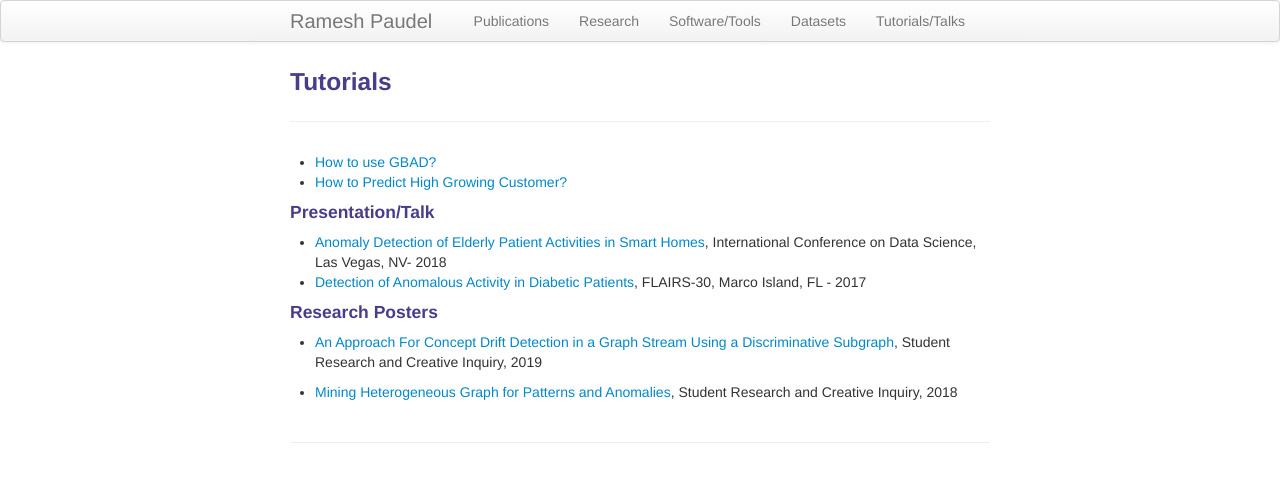
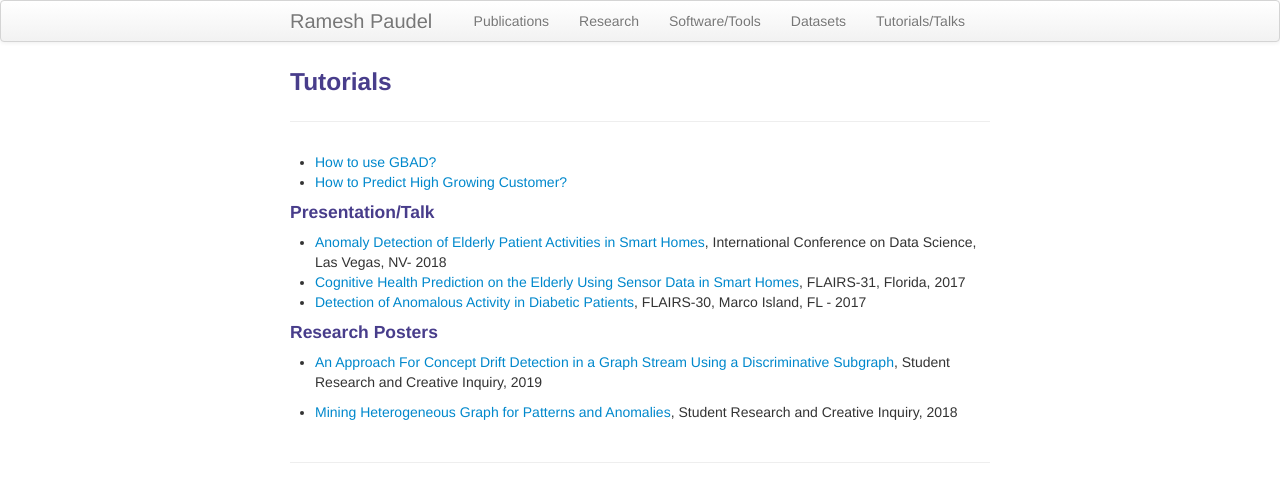
Before and after one commit to rpaudel42/rpaudel42.github.io, a Jekyll site: the page built from pages/tutorial.md, in a window 1280 px wide. Shown: the top 502 px of the page. Built offline with Jekyll 4.4.1, drawn with Linux system fonts in a browser that asks for light colours.

Commit message:
add flairs 2018 slide

```diff
--- a/pages/tutorial.md
+++ b/pages/tutorial.md
@@ -10,6 +10,7 @@ description: Tutorial Related to Graphs
 #### Presentation/Talk
 
 - [Anomaly Detection of Elderly Patient Activities in Smart Homes](/assets/anomaly-detection-elderly-3.pdf), International Conference on Data Science, Las Vegas, NV- 2018
+- [Cognitive Health Prediction on the Elderly Using Sensor Data in Smart Homes](/assets/FLAIR_2018.pdf), FLAIRS-31, Florida, 2017
 - [Detection of Anomalous Activity in Diabetic Patients](/assets/FLAIR_2017.pdf), FLAIRS-30, Marco Island, FL - 2017
 
 #### Research Posters
```
Also changed, not shown: 1 other file.
